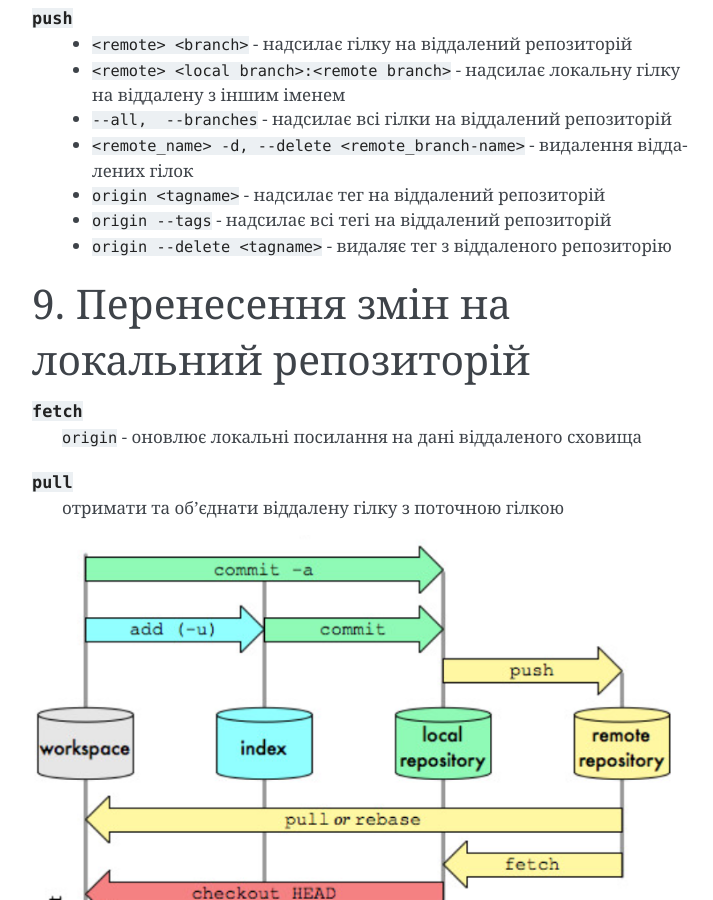
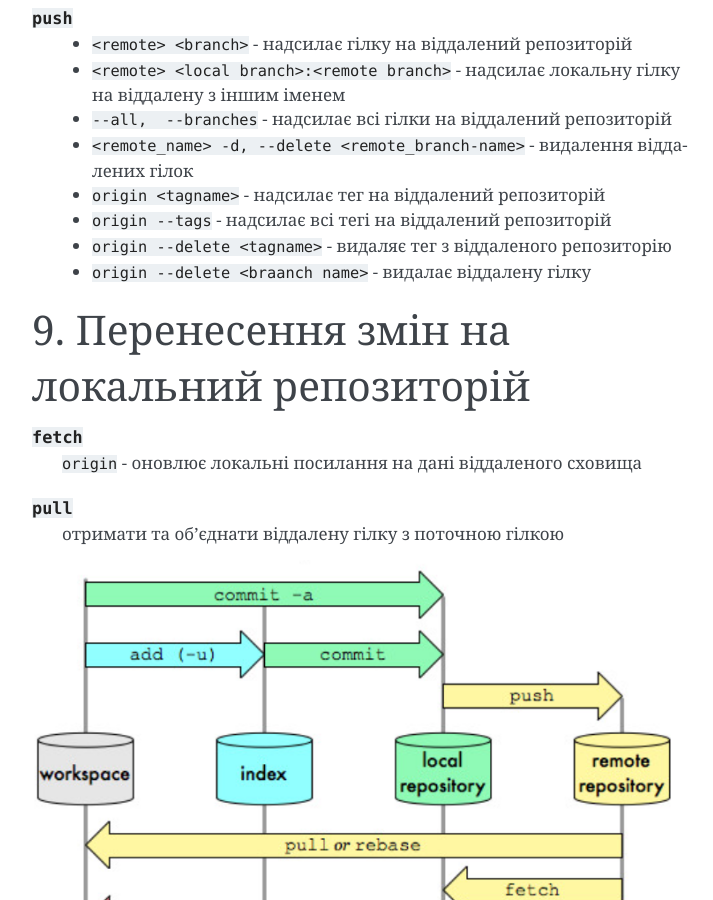
Before and after one commit to lsv62/Git, a Sphinx documentation site: the page built from source/git.rst, in a window 1280 px wide and 900 px high, scrolled down 1825 px. Shown: the whole window, without its empty margins (388-1101 px from the left). Built offline with Sphinx 7.4.7, drawn with Linux system fonts in a browser that asks for light colours.

Commit message:
remote branches

```diff
--- a/source/git.rst
+++ b/source/git.rst
@@ -93,6 +93,7 @@
         * ``origin <tagname>`` - надсилає тег на віддалений репозиторій
         * ``origin --tags`` - надсилає всі тегі на віддалений репозиторій
         * ``origin --delete <tagname>`` - видаляє тег з віддаленого репозиторію
+        * ``origin --delete <braanch name>`` - видалає віддалену гілку
 
 Перенесення змін на локальний репозиторій
 ---------------------------------------------
```
